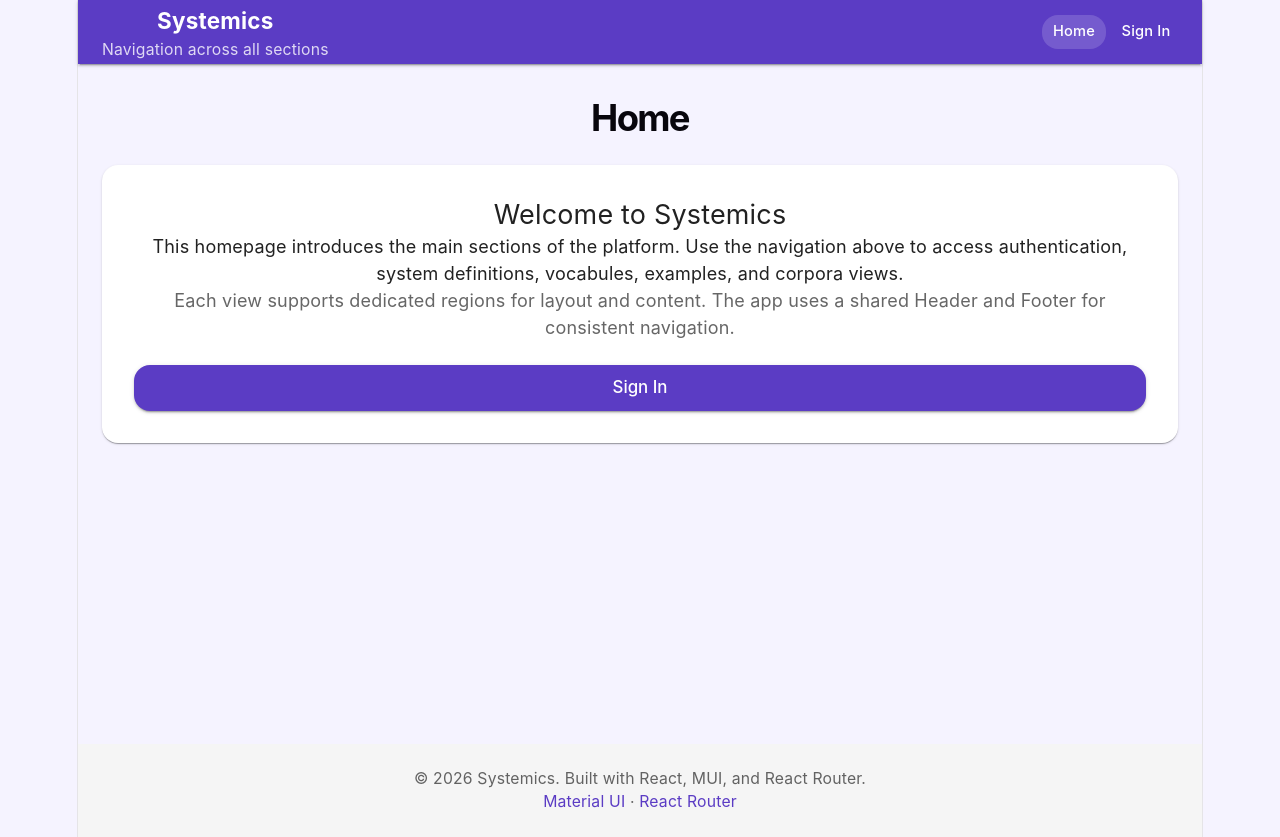
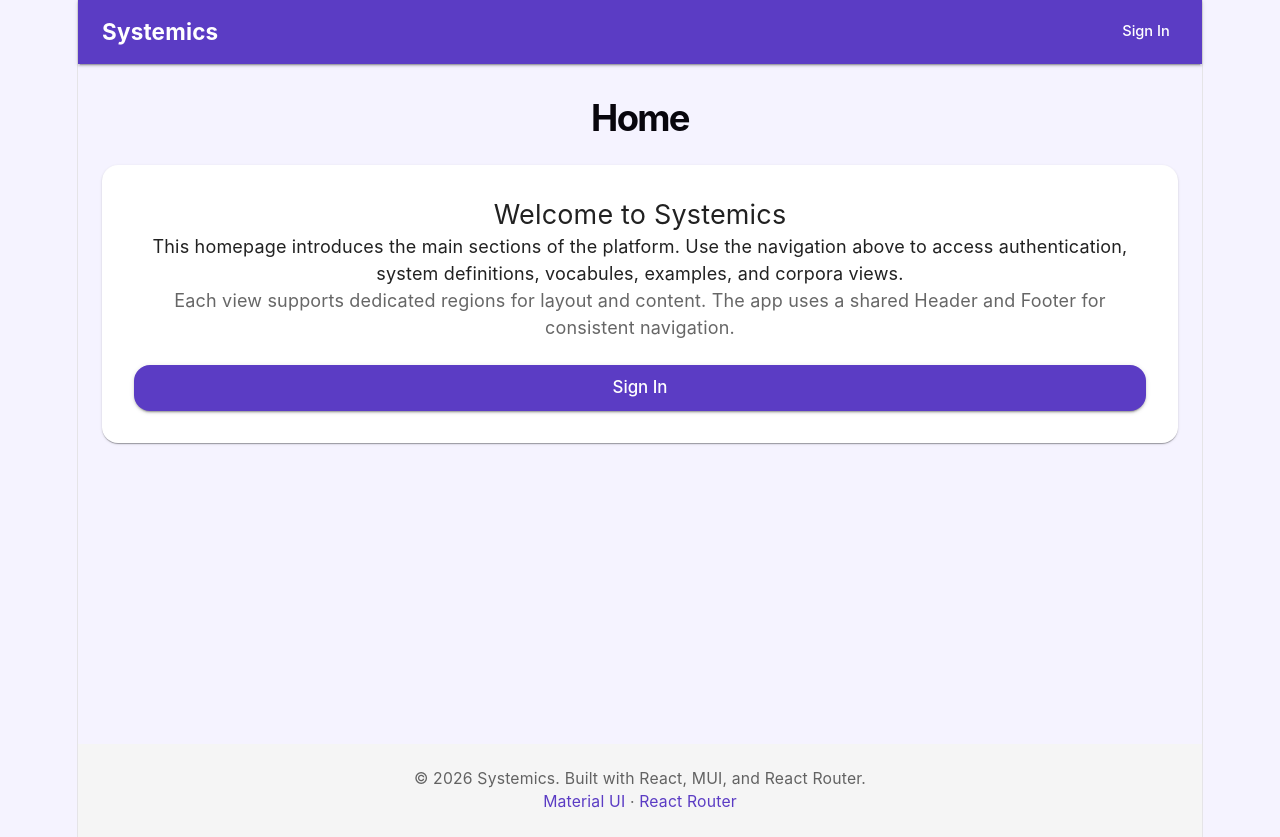
Before and after one commit to DanielCoutoVale/Systemics, a React (Vite) app in the folder frontend/: page / in a window 1280 px wide. Built offline with nearby package versions, Linux system fonts and the light colour scheme.

Commit message:
Add app menu

```diff
--- a/frontend/src/App.tsx
+++ b/frontend/src/App.tsx
@@ -64,7 +64,7 @@ function AppRoutes() {
 
   return (
     <>
-      <Header userState={userState} onSignOut={handleSignOut} />
+      <Header userState={userState} onSignOut={handleSignOut} onSignIn={() => navigate('/signin')} />
 
       <Box component="main" sx={{ minHeight: 'calc(100vh - 160px)' }}>
         <Routes>
--- a/frontend/src/regions/Header.tsx
+++ b/frontend/src/regions/Header.tsx
@@ -1,47 +1,135 @@
-import { AppBar, Box, Button, Toolbar, Typography } from '@mui/material'
-import { NavLink } from 'react-router-dom'
+import { AppBar, Box, Button, Divider, Menu, MenuItem, Toolbar, Typography } from '@mui/material'
+import { useState } from 'react'
 
 type HeaderProps = {
   userState: 'guest' | 'user'
   onSignOut: () => void
+  onSignIn?: () => void
 }
 
-const guestNavItems = [
-  { label: 'Home', path: '/' },
-  { label: 'Sign In', path: '/signin' },
-]
+export default function Header({ userState, onSignOut, onSignIn }: HeaderProps) {
+  const [fileAnchorEl, setFileAnchorEl] = useState<null | HTMLElement>(null)
+  const [latestAnchorEl, setLatestAnchorEl] = useState<null | HTMLElement>(null)
+  const [revertAnchorEl, setRevertAnchorEl] = useState<null | HTMLElement>(null)
+  const [editAnchorEl, setEditAnchorEl] = useState<null | HTMLElement>(null)
+  const [viewAnchorEl, setViewAnchorEl] = useState<null | HTMLElement>(null)
+  const [goAnchorEl, setGoAnchorEl] = useState<null | HTMLElement>(null)
 
-export default function Header({ userState, onSignOut }: HeaderProps) {
+  const openFileMenu = Boolean(fileAnchorEl)
+  const openLatestMenu = Boolean(latestAnchorEl)
+  const openRevertMenu = Boolean(revertAnchorEl)
+  const openEditMenu = Boolean(editAnchorEl)
+  const openViewMenu = Boolean(viewAnchorEl)
+  const openGoMenu = Boolean(goAnchorEl)
+
+  const handleOpenFileMenu = (event: React.MouseEvent<HTMLElement>) => setFileAnchorEl(event.currentTarget)
+  const handleCloseMenus = () => {
+    setFileAnchorEl(null)
+    setLatestAnchorEl(null)
+    setRevertAnchorEl(null)
+    setEditAnchorEl(null)
+    setViewAnchorEl(null)
+    setGoAnchorEl(null)
+  }
+
+  const handleOpenLatestMenu = (event: React.MouseEvent<HTMLElement>) => setLatestAnchorEl(event.currentTarget)
+  const handleOpenRevertMenu = (event: React.MouseEvent<HTMLElement>) => setRevertAnchorEl(event.currentTarget)
+  const handleOpenEditMenu = (event: React.MouseEvent<HTMLElement>) => setEditAnchorEl(event.currentTarget)
+  const handleOpenViewMenu = (event: React.MouseEvent<HTMLElement>) => setViewAnchorEl(event.currentTarget)
+  const handleOpenGoMenu = (event: React.MouseEvent<HTMLElement>) => setGoAnchorEl(event.currentTarget)
+
   return (
     <AppBar position="static" color="primary" elevation={2}>
-      <Toolbar sx={{ justifyContent: 'space-between', flexWrap: 'wrap' }}>
-        <Box>
-          <Typography variant="h6" component="div" sx={{ fontWeight: 700 }}>
-            Systemics
-          </Typography>
-          <Typography variant="body2" color="inherit" sx={{ opacity: 0.8 }}>
-            Navigation across all sections
-          </Typography>
+      <Toolbar sx={{ justifyContent: 'space-between', flexWrap: 'wrap', gap: 2 }}>
+        <Typography variant="h6" component="div" sx={{ fontWeight: 700 }}>
+          Systemics
+        </Typography>
+
+        <Box sx={{ display: 'flex', gap: 1, alignItems: 'center', flex: 1 }}>
+          {userState === 'user' && (
+            <>
+              <Button color="inherit" size="small" onClick={handleOpenFileMenu}>
+                File
+              </Button>
+          <Menu anchorEl={fileAnchorEl} open={openFileMenu} onClose={handleCloseMenus}>
+            <MenuItem onClick={handleCloseMenus}>New...</MenuItem>
+            <MenuItem onClick={handleCloseMenus}>Open...</MenuItem>
+            <MenuItem onClick={handleCloseMenus}>Import...</MenuItem>
+            <MenuItem onClick={handleOpenLatestMenu}>Latest</MenuItem>
+            <Menu anchorEl={latestAnchorEl} open={openLatestMenu} onClose={() => setLatestAnchorEl(null)} anchorOrigin={{ vertical: 'top', horizontal: 'right' }} transformOrigin={{ vertical: 'top', horizontal: 'left' }}>
+              <MenuItem onClick={handleCloseMenus}>Latest item 1</MenuItem>
+              <MenuItem onClick={handleCloseMenus}>Latest item 2</MenuItem>
+            </Menu>
+            <Divider />
+            <MenuItem onClick={handleCloseMenus}>Close</MenuItem>
+            <MenuItem onClick={handleCloseMenus}>Save</MenuItem>
+            <MenuItem onClick={handleCloseMenus}>Duplicate</MenuItem>
+            <MenuItem onClick={handleCloseMenus}>Rename</MenuItem>
+            <MenuItem onClick={handleCloseMenus}>Move...</MenuItem>
+            <MenuItem onClick={handleOpenRevertMenu}>Revert to</MenuItem>
+            <Menu anchorEl={revertAnchorEl} open={openRevertMenu} onClose={() => setRevertAnchorEl(null)} anchorOrigin={{ vertical: 'top', horizontal: 'right' }} transformOrigin={{ vertical: 'top', horizontal: 'left' }}>
+              <MenuItem onClick={handleCloseMenus}>Last saved</MenuItem>
+              <MenuItem onClick={handleCloseMenus}>Previous version</MenuItem>
+            </Menu>
+            <Divider />
+            <MenuItem onClick={handleCloseMenus}>Export</MenuItem>
+            <MenuItem onClick={handleCloseMenus}>Publish</MenuItem>
+            <Divider />
+            <MenuItem onClick={handleCloseMenus}>Delete</MenuItem>
+          </Menu>
+
+          <Button color="inherit" size="small" onClick={handleOpenEditMenu}>
+            Edit
+          </Button>
+          <Menu anchorEl={editAnchorEl} open={openEditMenu} onClose={handleCloseMenus}>
+            <MenuItem onClick={handleCloseMenus}>Undo</MenuItem>
+            <MenuItem onClick={handleCloseMenus}>Redo</MenuItem>
+            <Divider />
+            <MenuItem onClick={handleCloseMenus}>Cut</MenuItem>
+            <MenuItem onClick={handleCloseMenus}>Copy</MenuItem>
+            <MenuItem onClick={handleCloseMenus}>Paste</MenuItem>
+            <MenuItem onClick={handleCloseMenus}>Delete</MenuItem>
+            <Divider />
+            <MenuItem onClick={handleCloseMenus}>Select All</MenuItem>
+            <MenuItem onClick={handleCloseMenus}>Find...</MenuItem>
+            <MenuItem onClick={handleCloseMenus}>Replace...</MenuItem>
+          </Menu>
+
+          <Button color="inherit" size="small" onClick={handleOpenViewMenu}>
+            View
+          </Button>
+          <Menu anchorEl={viewAnchorEl} open={openViewMenu} onClose={handleCloseMenus}>
+            <MenuItem onClick={handleCloseMenus}>Reload</MenuItem>
+            <MenuItem onClick={handleCloseMenus}>Toggle Full Screen</MenuItem>
+            <Divider />
+            <MenuItem onClick={handleCloseMenus}>Show Sidebar</MenuItem>
+            <MenuItem onClick={handleCloseMenus}>Show Status Bar</MenuItem>
+            <Divider />
+            <MenuItem onClick={handleCloseMenus}>Zoom In</MenuItem>
+            <MenuItem onClick={handleCloseMenus}>Zoom Out</MenuItem>
+            <MenuItem onClick={handleCloseMenus}>Actual Size</MenuItem>
+          </Menu>
+
+          <Button color="inherit" size="small" onClick={handleOpenGoMenu}>
+            Go
+          </Button>
+          <Menu anchorEl={goAnchorEl} open={openGoMenu} onClose={handleCloseMenus}>
+            <MenuItem onClick={handleCloseMenus}>Back</MenuItem>
+            <MenuItem onClick={handleCloseMenus}>Forward</MenuItem>
+            <Divider />
+            <MenuItem onClick={handleCloseMenus}>Home</MenuItem>
+            <MenuItem onClick={handleCloseMenus}>Recent</MenuItem>
+            <MenuItem onClick={handleCloseMenus}>Search</MenuItem>
+          </Menu>
+            </>
+          )}
         </Box>
 
-        <Box sx={{ display: 'flex', flexWrap: 'wrap', gap: 1, mt: { xs: 1, sm: 0 } }}>
-          {userState === 'guest' ? (
-            guestNavItems.map((item) => (
-              <Button
-                key={item.path}
-                component={NavLink}
-                to={item.path}
-                color="inherit"
-                size="small"
-                sx={{
-                  '&.active': {
-                    bgcolor: 'rgba(255,255,255,0.16)',
-                  },
-                }}
-              >
-                {item.label}
-              </Button>
-            ))
+        <Box>
+          {userState === 'guest' && onSignIn ? (
+            <Button color="inherit" size="small" onClick={onSignIn}>
+              Sign In
+            </Button>
           ) : (
             <Button color="inherit" size="small" onClick={onSignOut}>
               Sign Out
```
